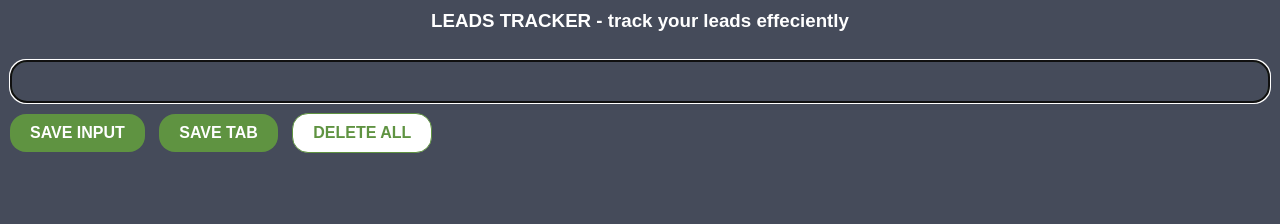
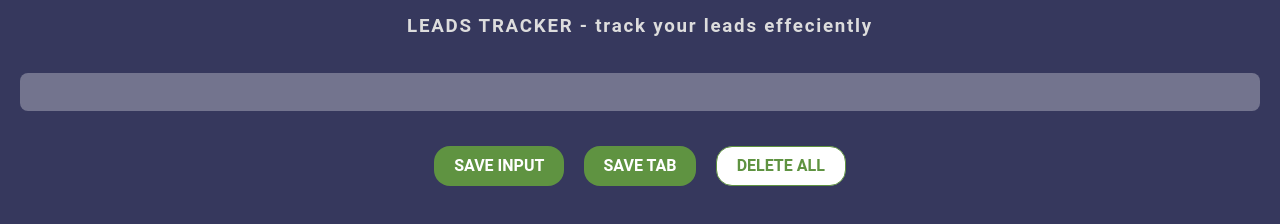
Before and after one commit to jainam03/chrome-extension, a website built with Vite: page index.html in a window 1280 px wide. Built offline with nearby package versions, Linux system fonts and the light colour scheme.

Commit message:
added new styling

```diff
--- a/index.css
+++ b/index.css
@@ -1,53 +1,88 @@
 :root {
-    --dark: rgb(81, 83, 88);
-    --darker: rgb(69, 75, 90);
+    --dark: rgb(54, 56, 93);
+    --darker: rgb(31, 32, 39);
 }
 
-body {
+* {
     margin: 0;
-    padding: 10px;
-    font-family: Arial, Helvetica, sans-serif;
-    min-width: 400px;
-
-    background-color: var(--darker);
+    padding: 0;
+    box-sizing: border-box;
 }
 
-h3 {
-    text-align: center;
-    color: white;
+html,
+body {
+	min-width: 400px;
+	height: 100%;
+
+	padding: 0 10px;
+
+	font-family: 'Roboto',sans-serif;
+
+	background-color: var(--dark);
+	color: #ddd;
+
+	transition: 0.4s;
 }
 
-input {
+.app-wrap{
+	display: flex;
+	justify-content: center;
+	align-items: center;
+	flex-direction: column;
+	gap: 0.5rem;
+
+	width: 100%;
+}
+
+.app-wrap h3 {
+	margin: 1rem 0;
+	letter-spacing: 0.11rem;
+}
+
+.app-wrap input {
 	width: 100%;
 
-    padding: 10px;
-    margin-top: 10px;
+	border: none;
+	outline: none;
+	border-radius: 0.5rem;
 
-    box-sizing: border-box;
+	font-size: 1.2rem;
+	font-weight: normal;
+	letter-spacing: 0.2rem;
 
-    border: 2px solid #5f9341;
-    border-radius: 1rem;
+	padding: 0.5rem 1rem;
+	margin: 0.7rem 1rem;
 
-    background: transparent;
-    color: white;
+	background-color: rgba(255,255,255,0.2);
+	color: #fff;
+
+	transition: 0.2s;
 }
 
-input:active {
-    border: 2px solid #5f9341
+.app-wrap input:focus {
+	background-color: rgba(255,255,255,0.3);
 }
 
+.app-wrap .button-div {
+	display: flex;
+	justify-content: center;
+	gap: 1.2rem;
 
-button {
+	width: 100%;
+
+	margin: 1rem 2rem;
+}
+
+.app-wrap .button-div button {
 	cursor: pointer;
 
     background: #5f9341;
     color: white;
 
     padding: 10px 20px;
-    margin-top: 10px;
 
-    /* border: 1px solid #5f9341; */
     border: none;
+	outline: none;
     border-radius: 1rem;
 
     font-weight: bold;
@@ -55,57 +90,55 @@ button {
     transition: 0.3s;
 }
 
-#input-btn {
-    margin-right: 10px;
-}
-
-#input-btn:hover {
+.app-wrap .button-div button:hover {
 	background: #41652c;
 }
 
-#input-btn:active {
+.app-wrap .button-div button:active{
 	background: #5f9341;
 }
 
-#tab-btn {
-    margin-right: 10px;
-}
-
-#tab-btn:hover {
-    background: #41652c;
-}
-
-#tab-btn:active {
+.app-wrap .button-div button:focus {
 	background: #5f9341;
 }
 
-#delete-btn {
+.app-wrap .button-div #delete-btn {
 	border: 1px solid #5f9341;
     background: white;
     color: #5f9341;
-    transition: 0.1s;
+
 }
 
-#delete-btn:hover {
+.app-wrap .button-div #delete-btn:hover{
 	background: #5f9341;
-    color: white;
+    color: white
 }
 
-#delete-btn:active {
+.app-wrap .button-div #delete-btn:active{
 	background: white;
     color: #5f9341;
 }
 
-ul {
-    margin-top: 20px;
-    list-style: none;
-    padding-left: 0;
+.app-wrap .button-div #delete-btn:focus{
+	background: white;
+    color: #5f9341;
 }
 
-li {
-    margin-top: 5px;
+.app-wrap ul {
+	margin: 20px 0;
+    list-style: none;
 }
 
-a {
+.app-wrap li {
+	margin: 5px;
+}
+
+.app-wrap li a {
+	font-size: 1rem;
 	color: #caffab;
+	text-decoration: none;
 }
+
+.app-wrap li a:hover {
+	border-bottom: 2px solid #caffab;
+}
```
Also changed, not shown: oldCSS.txt (added, +111 -0 lines). Lines whose indentation alone changed are shown as unchanged.
